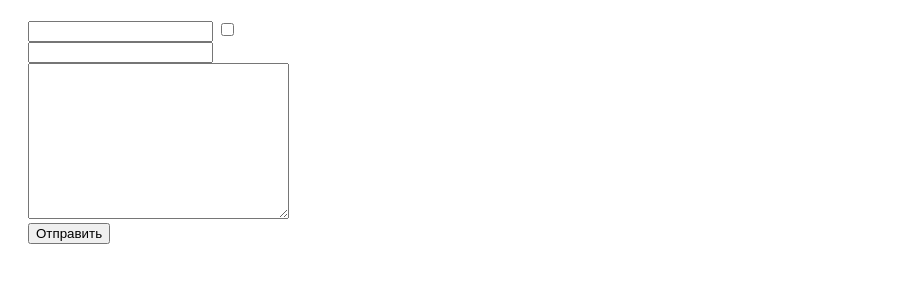
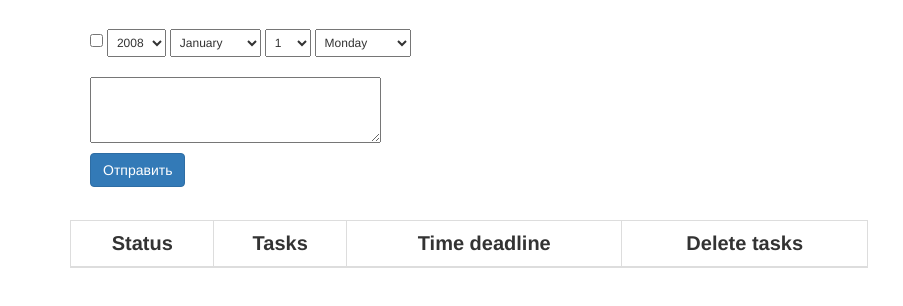
Before and after one commit to Aleks01021/ToDo-List, a plain HTML site: page index.html in a window 1280 px wide. Shown: the whole page, without its empty margins (0-903 px from the left). Drawn offline with nearby package versions, Linux system fonts and the light colour scheme.

Commit message:
nextcommit

```diff
--- a/css/main.css
+++ b/css/main.css
@@ -1,6 +1,25 @@
 form{
-	width: 300px;
+	width: 350px;
 	height: 200px;
 	padding: 10px;
 	margin: 10px;
 }
+select{
+	padding: 5px;
+	font-size: 12px;
+}
+select:hover{
+	border-color:royalblue;
+	box-shadow: 5px 0px 40px rgba(0,0,0, .2);
+}
+label, textarea{
+	margin-top: 10px;
+}
+.table{
+	width: 70%;
+	font-size: 20px;
+	font-weight: bold;
+}
+th{
+	text-align: center;
+}
--- a/index.html
+++ b/index.html
@@ -3,17 +3,101 @@
 <head>
 	<meta charset="UTF-8">
 	<title>Document</title>
+	<link rel="stylesheet" href="https://maxcdn.bootstrapcdn.com/bootstrap/3.3.7/css/bootstrap.min.css">
 	<link rel="stylesheet" href="css/main.css">
 </head>
 <body>
+	<div class="container">
 	<form id="form">
-		<input type="text">
-		<input type="checkbox">
-		<input type="text" id="data_day">
-		<textarea name="" id="" cols="30" rows="10"></textarea>
-		<button>Отправить</button>
+		<!--<label for="text">Text<input type="text" id="text" required></label>-->
+		<label for="check"><input type="checkbox" id="check" required></label>
+		<!--<input type="number" id="data_day">-->
+		<select name="year" id="year">
+			<option value="">2008</option>
+			<option value="">2009</option>
+			<option value="">2010</option>
+			<option value="">2011</option>
+			<option value="">2012</option>
+			<option value="">2013</option>
+			<option value="">2014</option>
+			<option value="">2015</option>
+			<option value="">2016</option>
+		</select>
+		<select name="month" id="month">
+			<option value="">January</option>
+			<option value="">February</option>
+			<option value="">March</option>
+			<option value="">April</option>
+			<option value="">May</option>
+			<option value="">June</option>
+			<option value="">July</option>
+			<option value="">August</option>
+			<option value="">September</option>
+			<option value="">October</option>
+			<option value="">November</option>
+			<option value="">December</option>
+		</select>
+		<select name="number" id="number_mont">
+			<option value="">1</option>
+			<option value="">2</option>
+			<option value="">3</option>
+			<option value="">4</option>
+			<option value="">5</option>
+			<option value="">6</option>
+			<option value="">7</option>
+			<option value="">8</option>
+			<option value="">9</option>
+			<option value="">10</option>
+			<option value="">11</option>
+			<option value="">12</option>
+			<option value="">13</option>
+			<option value="">14</option>
+		</select>
+		<select name="day" id="day">
+			<option value="">Monday</option>
+			<option value="">Tuesday</option>
+			<option value="">Wednesday</option>
+			<option value="">Thursday</option>
+			<option value="">Friday</option>
+			<option value="">Saturday</option>
+			<option value="">Sunday</option>
+		</select>
+		<label for=""><textarea name="" id="texter" cols="30" rows="3" required></textarea></label>
+		<button type="button" class="btn btn-primary" id="submit">Отправить</button>
 
 	</form>
+	<table class="table table-bordered">
+		<thead>
+		  <tr>
+		  	<th>Status</th>
+			<th>Tasks</th>
+			<th>Time deadline</th>
+			<th>Delete tasks</th>
+		  </tr>
+		</thead>
+		<tbody>
+		  <!--<tr>
+		  <td>John</td>
+			<td>John</td>
+			<td>Doe</td>
+			<td>john@example.com</td>
+		  </tr>
+		  <tr>
+		  <td>John</td>
+			<td>Mary</td>
+			<td>Moe</td>
+			<td>mary@example.com</td>
+		  </tr>
+		  <tr>
+		  <td>John</td>
+			<td>July</td>
+			<td>Dooley</td>
+			<td>july@example.com</td>
+		  </tr>-->
+
+		</tbody>
+	  </table>
+	  </div>
 	<script type="text/javascript" src="js/main.js"></script>
 
 </body>
--- a/js/main.js
+++ b/js/main.js
@@ -1,2 +1,33 @@
+var form  = document.forms.form,
+	check = form.elements.check,
+	year = form.elements.year,
+	texter = form.elements.texter,
+	month = form.elements.month,
+	numberMont = form.elements.number_mont,
+	day = form.elements.day,
+	sub = form.elements.submit;
 
-document.getElementByid('data_day').innerHTML = Date();
+sub.addEventListener('click',getData);
+function getData(){
+	var isChecked = check.checked,
+	content = texter.value,
+	yearContent = year.value,
+	monthContent = month.value,
+	numberMontContent = number_mont.value,
+	dayContent = day.value;
+	generationTodo({
+		check:isChecked,
+		texter:content,
+		year:yearContent,
+		month:monthContent,
+		numberMont:numberMontContent,
+		day:dayContent
+
+	});
+
+
+
+};
+function generationTodo(params){
+
+};
```
